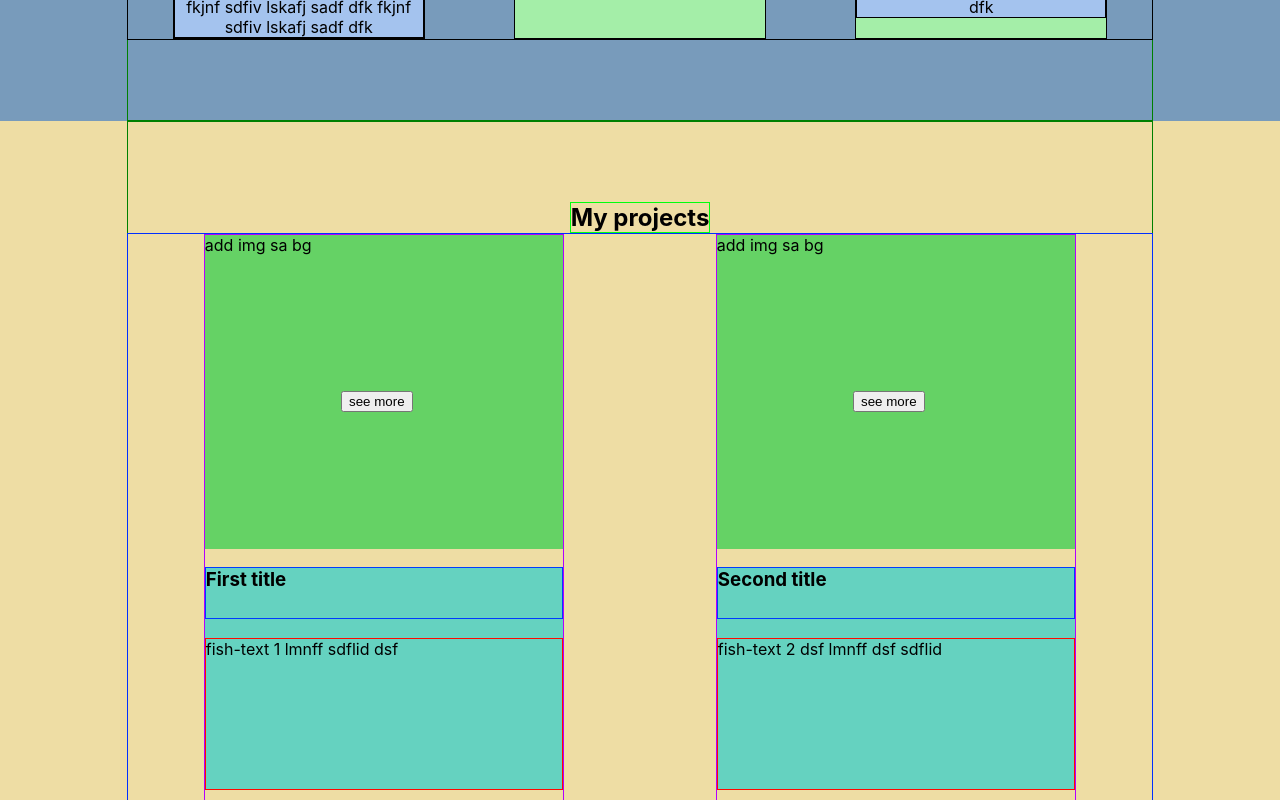
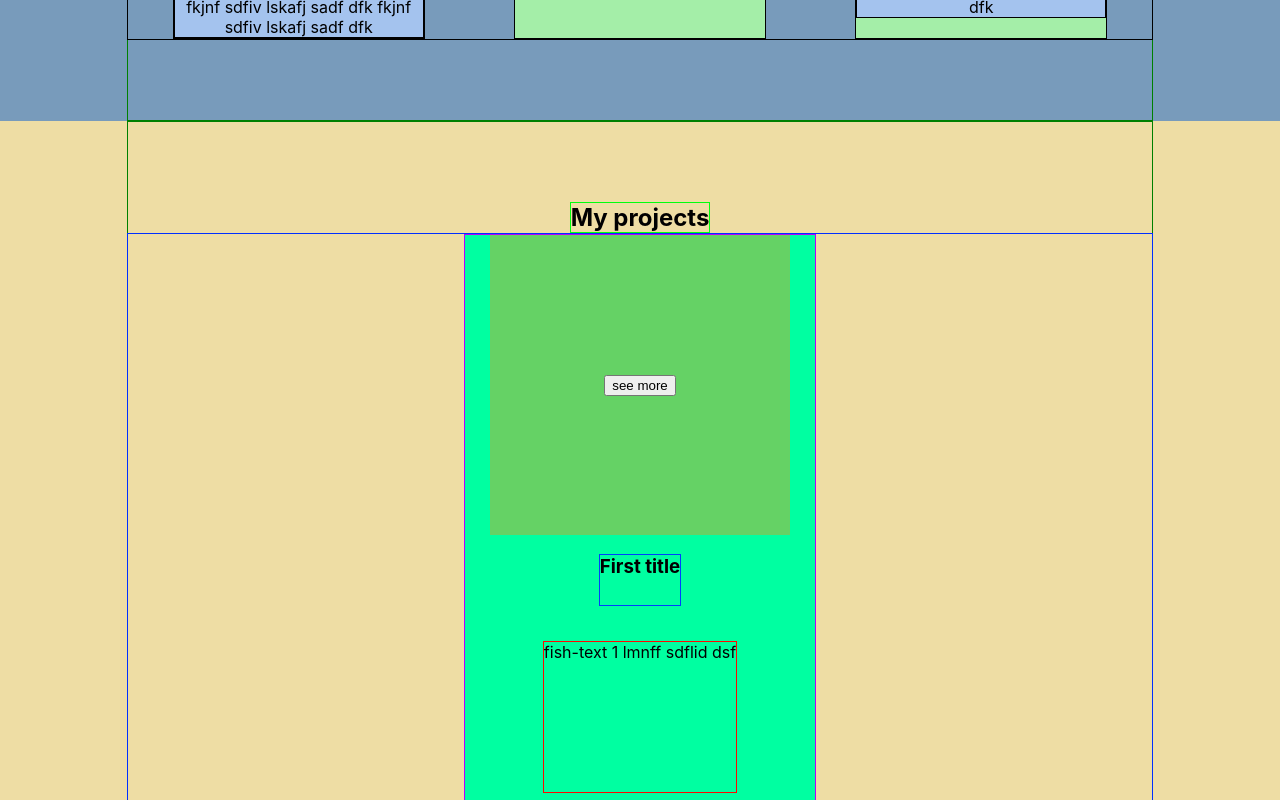
Before and after one commit to Yarovenko-Dmitry/Portfolio_Yarovenko_D_V_TS, a React (Create React App) app: page / in a window 1280 px wide. Shown: the part 860-1660 px from the top of the page. Built offline with nearby package versions, Linux system fonts and the light colour scheme.

Commit message:
Portfolio_TS_1.5_Task-1__15-05-2020

```diff
--- a/src/Projects/Project/Project.module.css
+++ b/src/Projects/Project/Project.module.css
@@ -1,21 +1,30 @@
 
 .singleProject {
-  width: 35%;
-  min-width: 250px;
+  display: flex;
+  width: 350px;
+  flex-direction: column;
+  justify-content: space-around;
+  align-items: center;
+  background-color: #00ffa1;
   border: solid 1px #b300ff;
 }
 
 .projectDisplay {
+  display: flex;
+  width: 300px;
+  height: 300px;
+  justify-content: center;
+  align-items: center;
   background: #65d265;
 }
 
 .btnSeeMore{
-  margin: 38%;
+  /*margin: 38%;*/
 }
 
-.projectDescription {
-  background: #65d2c0;
-}
+/*.projectDescription {*/
+/*  background: #65d2c0;*/
+/*}*/
 
 .projectTitle {
   height: 50px;
--- a/src/Projects/Project/Project.tsx
+++ b/src/Projects/Project/Project.tsx
@@ -8,10 +8,10 @@ export const Project = (props: any) => {
         {props.img}
         <button className={styles.btnSeeMore}>see more</button>
       </div>
-      <div className={styles.projectDescription}>
+      {/*<div className={styles.projectDescription}>*/}
         <h3 className={styles.projectTitle}>{props.projectTitle}</h3>
         <p className={styles.projectBrief}>{props.projectBrief}</p>
-      </div>
+      {/*</div>*/}
 
     </div>
 
--- a/src/Projects/Projects.module.css
+++ b/src/Projects/Projects.module.css
@@ -1,4 +1,5 @@
 .projectsBlock {
+  display: flex;
   background-color: #eedda4;
 }
 
--- a/src/Projects/Projects.tsx
+++ b/src/Projects/Projects.tsx
@@ -10,12 +10,14 @@ const Projects = () => {
       <div className={`${stylesConteiner.conteiner} ${styles.projectsConteiner}`}>
         <h2 className={styles.title}>My projects</h2>
         <div className={styles.projects}>
-          <Project img={'add img sa bg'}
+          <Project
+            // img={'add img as bg or or https://webref.ru/css/object-fit !!!!!!!!!!!!!!!!!!'}
                    projectTitle={'First title'}
                    projectBrief={'fish-text 1 lmnff sdflid dsf'}/>
-          <Project img={'add img sa bg'}
-                   projectTitle={'Second title'}
-                   projectBrief={'fish-text 2 dsf lmnff dsf sdflid '}/>
+          {/*<Project*/}
+          {/*  // img={'add img as bg or https://webref.ru/css/object-fit !!!!!!!!!!!!!!!!!! '}*/}
+          {/*         projectTitle={'Second title'}*/}
+          {/*         projectBrief={'fish-text 2 dsf lmnff dsf sdflid '}/>*/}
         </div>
       </div>
     </div>
```
